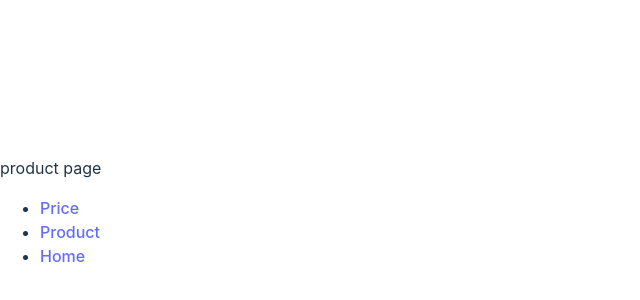
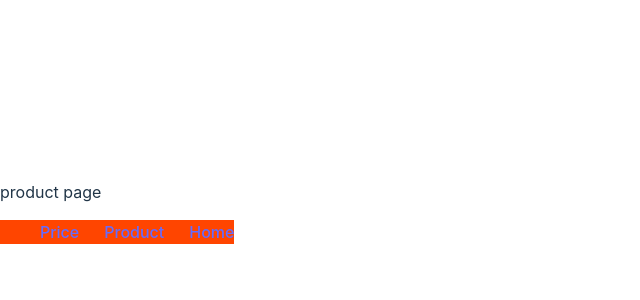
Before and after one commit to misikir21/wise-travel, a React (Vite) app: page /Product in a window 1280 px wide. Shown: the part 180-480 px from the top of the page, without its empty margins (0-640 px from the left). Built offline with nearby package versions, Linux system fonts and the light colour scheme.

Commit message:
add css modules

```diff
--- a/src/comp/pagenav.jsx
+++ b/src/comp/pagenav.jsx
@@ -1,7 +1,8 @@
 import {  NavLink} from "react-router-dom"
+import styles from"./pagenav.module.css"
 export default function Pagenav() {
   return (
-    <nav>
+    <nav className={styles.nav}>
 
     <ul>
         <li>
--- /dev/null
+++ b/src/comp/pagenav.module.css
@@ -0,0 +1,9 @@
+.nav ul {
+  display: flex;
+  justify-content: space-between;
+  list-style:none;
+  gap: 25px;
+}
+.nav {
+    background-color: orangered;
+}
--- a/src/pages/homepage.jsx
+++ b/src/pages/homepage.jsx
@@ -1,10 +1,20 @@
-import Pagenav from "../comp/pagenav"
+import styles from "./Homepage.module.css";
+
 export default function Homepage() {
   return (
-    <div>
-        <Pagenav/>
-        <h1>worldwise spa</h1>
-
-    </div>
-  )
+    <main className={styles.homepage}>
+      <section>
+        <h1>
+          You travel the world.
+          <br />
+          WorldWise keeps track of your adventures.
+        </h1>
+        <h2>
+          A world map that tracks your footsteps into every city you can think
+          of. Never forget your wonderful experiences, and show your friends how
+          you have wandered the world.
+        </h2>
+      </section>
+    </main>
+  );
 }
```
